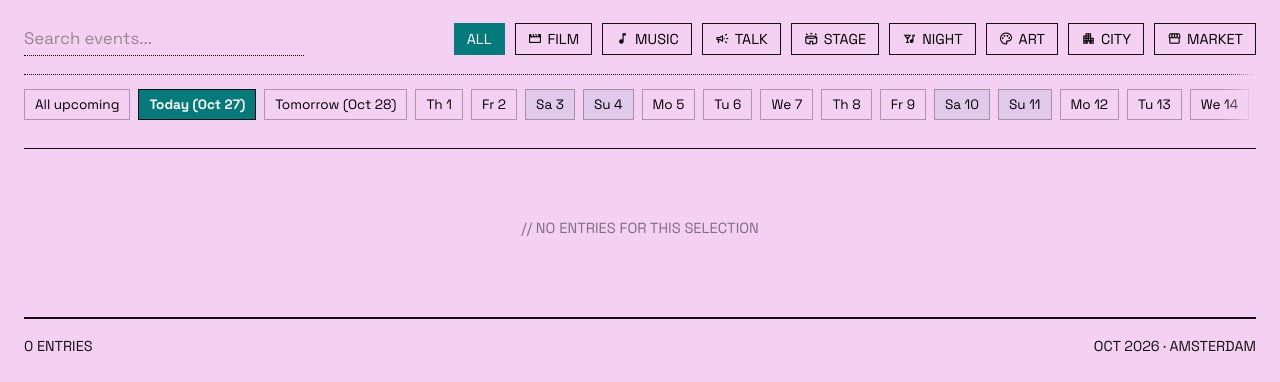
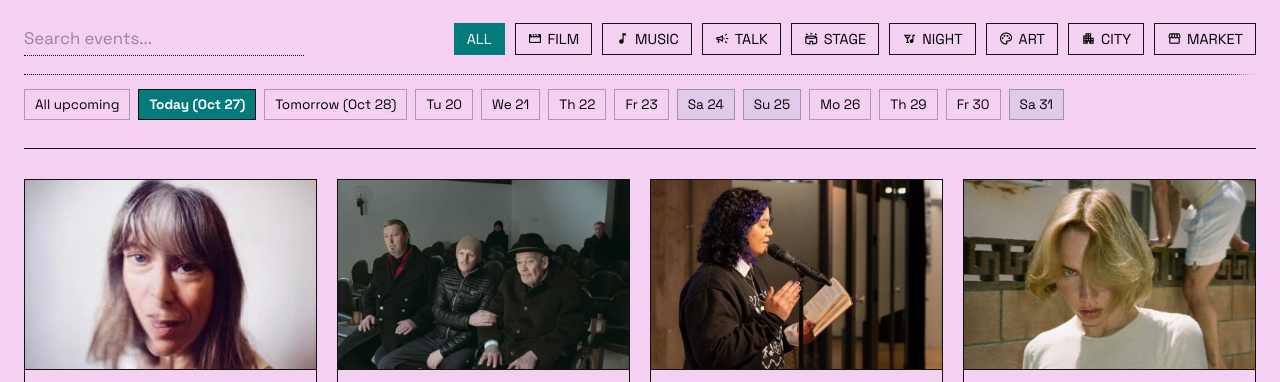
Before and after one commit to hossboll/eventsinamsterdam, a plain HTML site: page index.html in a window 1280 px wide. Shown: the part 58-440 px from the top of the page. Drawn offline with nearby package versions, Linux system fonts and the light colour scheme.

Commit message:
Add new HTML file

```diff
--- a/index.html
+++ b/index.html
@@ -397,7 +397,9 @@
         const now = new Date();
         const currentMonth = now.getMonth();
         const currentYear = now.getFullYear();
-        let today = (currentMonth === 9 && currentYear === 2026) ? now.getDate() : 8;
+        // Default to October 20, 2026 if out of range, or today's date if in October 2026
+        let today = (currentMonth === 9 && currentYear === 2026) ? now.getDate() : 20;
+        if (today < 20 || today > 31) today = 20;
         let tomorrow = today + 1;
         if (tomorrow > 31) tomorrow = 31;
 
@@ -492,6 +494,7 @@
 
         function renderDays() {
             const days = ['Su','Mo','Tu','We','Th','Fr','Sa'];
+            // October 1, 2026 starts on a Thursday (dowIndex = 4)
             const firstDow = 4;
 
             let html = `
@@ -500,12 +503,11 @@
                 <button class="day-chip ${activeDay===tomorrow?'active':''}" onclick="selectDay(${tomorrow}, this)">Tomorrow (Oct ${tomorrow})</button>
             `;
 
-            for (let i = 1; i <= 31; i++) {
+            for (let i = 20; i <= 31; i++) {
+                if (i === today || i === tomorrow) continue;
                 const dowIndex = (firstDow + i - 1) % 7;
                 const dow = days[dowIndex];
                 const isWeekend = (dowIndex === 0 || dowIndex === 6);
-
-                if (i === today || i === tomorrow) continue;
 
                 html += `<button class="day-chip ${isWeekend ? 'weekend' : ''} ${activeDay===i?'active':''}" onclick="selectDay(${i}, this)">${dow} ${i}</button>`;
             }
@@ -535,14 +537,29 @@
                 return matchesCat && matchSearch;
             });
 
-            let filtered, ongoingItems = [];
+            let filtered = [];
+            let ongoingItems = [];
+
             if (activeDay !== null) {
-                filtered = allFiltered.filter(item => item.days && Array.isArray(item.days) && item.days.includes(activeDay));
-                ongoingItems = allFiltered.filter(item => item.run && activeDay >= (item.s||1) && activeDay <= (item.e||31));
+                const targetDateStr = `2026-10-${String(activeDay).padStart(2, '0')}`;
+
+                filtered = allFiltered.filter(item => {
+                    if (item.days && Array.isArray(item.days)) {
+                        return item.days.includes(targetDateStr);
+                    }
+                    return false;
+                });
+
+                ongoingItems = allFiltered.filter(item => {
+                    if (item.run && item.s && item.e) {
+                        return targetDateStr >= item.s && targetDateStr <= item.e;
+                    }
+                    return false;
+                });
             } else {
                 filtered = allFiltered.filter(item => {
                     if (item.run) return true;
-                    if (item.days) return item.days.some(d => d >= today);
+                    if (item.days) return item.days.some(d => d >= '2026-10-20');
                     return true;
                 });
                 ongoingItems = [];
@@ -593,19 +610,18 @@
                 const linkLabel = item.ul || 'Info →';
                 const linkHtml = url ? `<a class="event-link" href="${url}" target="_blank" rel="noopener" onclick="event.stopPropagation()">${linkLabel}</a>` : '';
 
-                let rawDateText = item.when || (item.days ? `Oct ${item.days.join(', ')}` : 'October 2026');
+                let rawDateText = item.when || (item.days ? `Oct ${item.days.map(d => parseInt(d.split('-')[2])).join(', ')}` : 'October 2026');
                 if (item.t) rawDateText = item.t + ' · ' + rawDateText;
                 let dateFooterText = `<span class="material-symbols-outlined">schedule</span> ` + rawDateText;
 
                 let catConfig = categoryConfig[item.c] || { label: item.c ? item.c.charAt(0).toUpperCase() + item.c.slice(1) : '', icon: 'signpost' };
                 let catFooterText = `<span class="material-symbols-outlined">${catConfig.icon}</span> ${catConfig.label}`;
 
-                let eventDayNum = item.days && item.days.length ? item.days[0] : today;
+                let eventDayNum = (item.days && item.days.length) ? item.days[0].split('-')[2] : today;
                 let formattedDay = String(eventDayNum).padStart(2, '0');
                 let startTimeStr = item.t ? item.t.replace(':', '') + '00' : '190000';
                 let gCalUrl = `https://calendar.google.com/calendar/render?action=TEMPLATE&text=${encodeURIComponent(item.n || 'Event')}&dates=202610${formattedDay}T${startTimeStr}/202610${formattedDay}T220000&details=${encodeURIComponent(note)}&location=${encodeURIComponent(cleanLocation)}`;
 
-                // Icon-only calendar button
                 const calendarHtml = `<a class="cal-link" href="${gCalUrl}" target="_blank" rel="noopener" title="Add to calendar" onclick="event.stopPropagation()"><span class="material-symbols-outlined">event</span></a>`;
 
                 card.innerHTML = `
```
